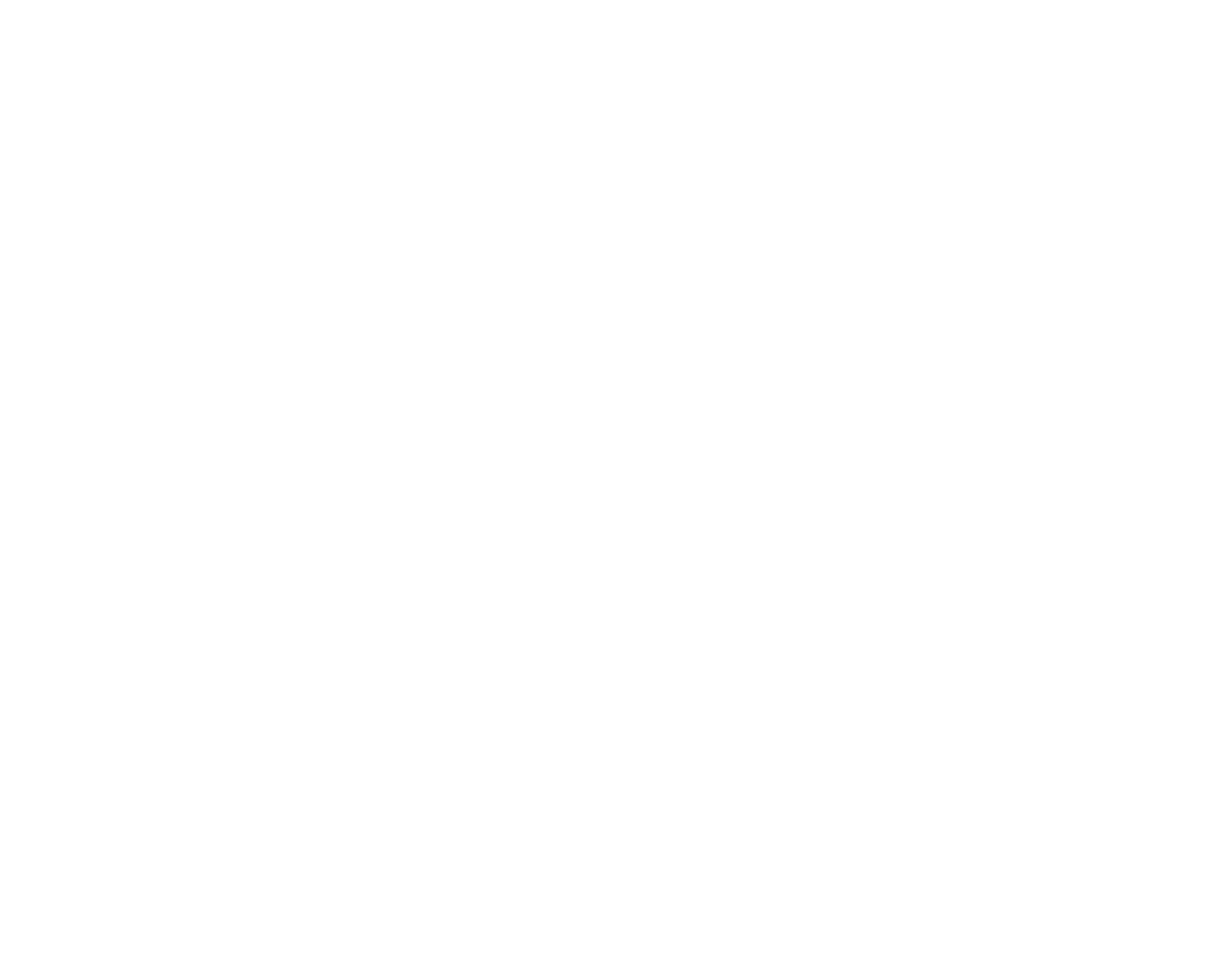
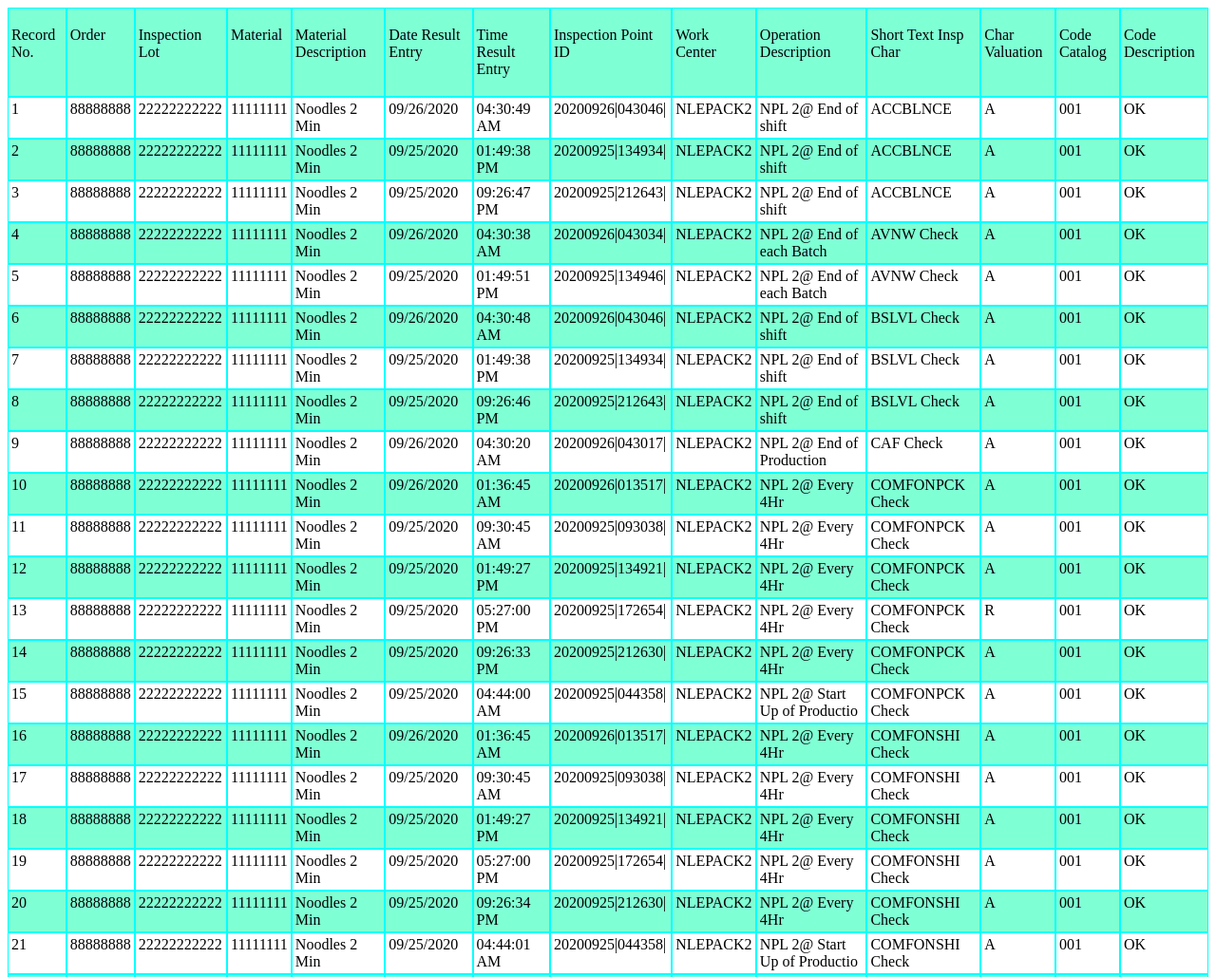
Before and after one commit to tan-dew/dashboard, a plain HTML site: page src/index.html in a window 1280 px wide. Shown: the top 1029 px of the page at 95% size. Before the commit the page ends 800 px from the top, so only its background shows below. Drawn offline with Linux system fonts and the light colour scheme.

Commit message:
Add a basic view to see all available data

```diff
--- a/src/dashboard_script.js
+++ b/src/dashboard_script.js
@@ -0,0 +1,47 @@
+const COLUMNS_IN_DISPLAY_ORDER = [
+  "Order",
+  "Inspection Lot",
+  "Material",
+  "Material Description",
+  "Date Result entry",
+  "Time result entry",
+  "Insp Point Identification",
+  "Work center",
+  "Operation Description",
+  "Short Text Insp Char",
+  "Char Valuation",
+  "Code Catalog",
+  "Code Description",
+];
+
+function printData(records) {
+  const listing = document.querySelector(".listing");
+
+  records.forEach((record, index) => {
+    const row = document.createElement("div");
+    row.classList.add("row");
+
+    const cell = document.createElement("div");
+    cell.classList.add("col");
+    cell.textContent = index + 1;
+    row.appendChild(cell);
+
+    COLUMNS_IN_DISPLAY_ORDER.forEach(key => {
+      const val = record[key];
+
+      const cell = document.createElement("div");
+      cell.classList.add("col");
+      cell.textContent = val;
+
+      row.appendChild(cell);
+    });
+
+    listing.appendChild(row);
+  });
+}
+
+(function run() {
+  fetch("../../data/manufacturing_data.json")
+      .then(data => data.json())
+      .then(data => printData(data));
+})();
--- a/src/dashboard_styles.css
+++ b/src/dashboard_styles.css
@@ -0,0 +1,19 @@
+.listing {
+  display: table;
+  margin: auto;
+}
+
+.row {
+  display: table-row;
+  padding: 2px;
+}
+
+.col {
+  display: table-cell;
+  padding: 3px;
+  border: aqua solid 1px;
+}
+
+.row:nth-child(odd) {
+  background: aquamarine;
+}
--- a/src/index.html
+++ b/src/index.html
@@ -5,8 +5,28 @@
 	<link rel="stylesheet" href="dashboard_styles.css">
 	<title>Dashboard</title>
 </head>
-<body>
+<body id="canvas">
+
+<div class="listing">
+	<div class="row header">
+		<div class="col"><p>Record No.</p></div>
+		<div class="col"><p>Order</p></div>
+		<div class="col"><p>Inspection Lot</p></div>
+		<div class="col"><p>Material</p></div>
+		<div class="col"><p>Material Description</p></div>
+		<div class="col"><p>Date Result Entry</p></div>
+		<div class="col"><p>Time Result Entry</p></div>
+		<div class="col"><p>Inspection Point ID</p></div>
+		<div class="col"><p>Work Center</p></div>
+		<div class="col"><p>Operation Description</p></div>
+		<div class="col"><p>Short Text Insp Char</p></div>
+		<div class="col"><p>Char Valuation</p></div>
+		<div class="col"><p>Code Catalog</p></div>
+		<div class="col"><p>Code Description</p></div>
+	</div>
+</div>
 
 <script src="dashboard_script.js"></script>
+
 </body>
 </html>
```
